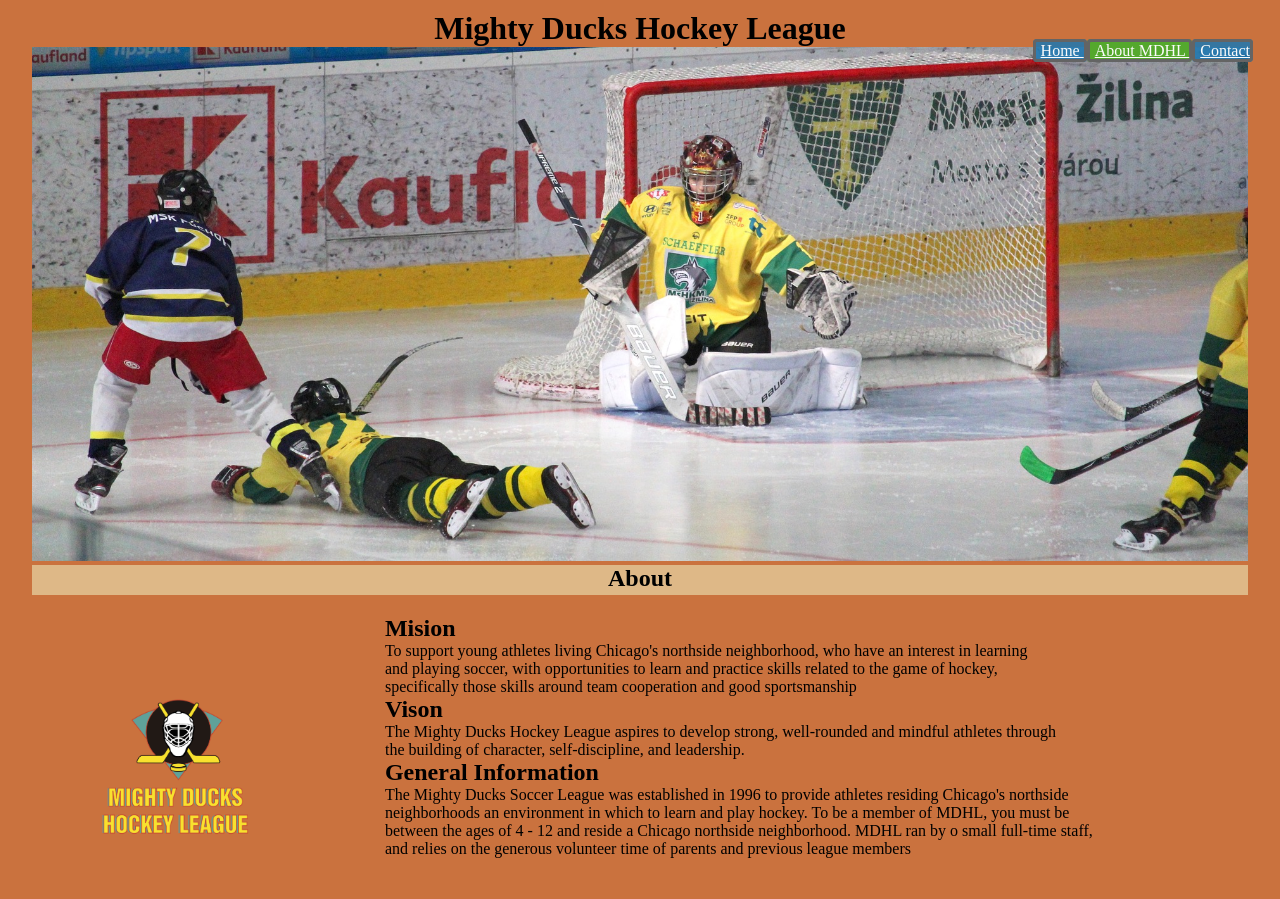
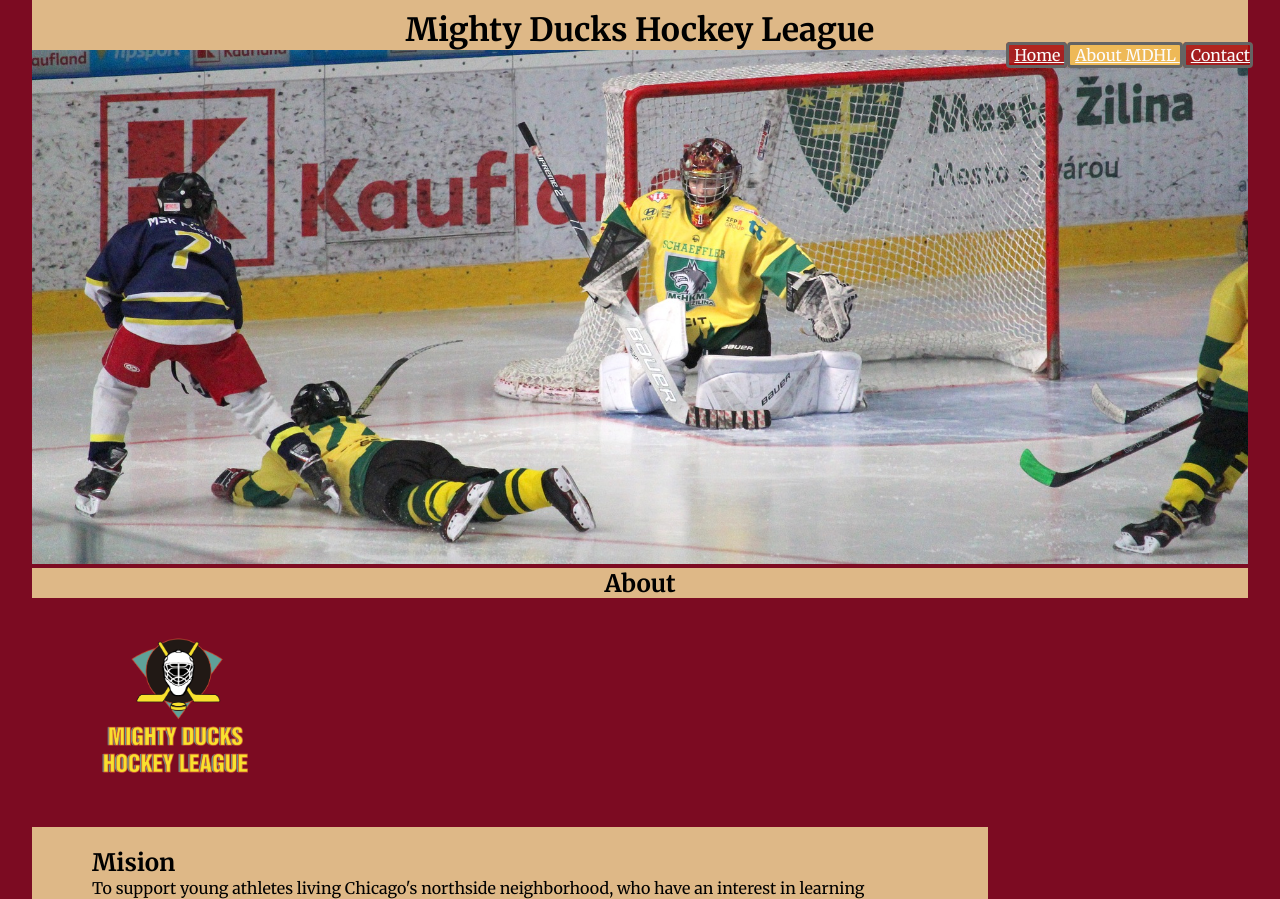
Before and after one commit to Charly7233/Mighty-ducks, a plain HTML site: page about.html in a window 1280 px wide. Shown: the top 899 px of the page. Drawn offline with Linux system fonts and the light colour scheme.

Commit message:
segunda parte del proyecto, ingreso de mi propio deiseño de la pagina, el cual no fue muy brusco ya que me gusta como la disele y jugue un poco mas con los colores de esta misma

```diff
--- a/about.html
+++ b/about.html
@@ -5,8 +5,12 @@
     <meta name="viewport" content="width=device-width, initial-scale=1.0">
     <meta name="description" content="mighty ducks proyect">
     <link rel="shortcut icon" href="./assets/image/Logo Mighty ducks-01.png" type="image/x-icon">
-    <link rel="stylesheet" href="./assets/styles/main.css">
+    <!-- <link rel="stylesheet" href="./assets/styles/main.css"> -->
+    <link rel="stylesheet" href="./assets/styles/mainpropio.css">
     <title>mighty ducks</title>
+    <link rel="preconnect" href="https://fonts.googleapis.com">
+    <link rel="preconnect" href="https://fonts.gstatic.com" crossorigin>
+    <link href="https://fonts.googleapis.com/css2?family=Merriweather:ital,opsz,wght@0,18..144,300..900;1,18..144,300..900&display=swap" rel="stylesheet">
 </head>
  <body>
        <header>
--- /dev/null
+++ b/assets/styles/mainpropio.css
@@ -0,0 +1,78 @@
+*{
+    margin: 0;
+    padding: 0;
+    box-sizing: border-box;
+    font-family: "Merriweather", serif;
+  font-optical-sizing: auto;
+  font-weight: <weight>;
+  font-style: normal;
+  font-variation-settings:
+    "wdth" 100;
+h1{
+    padding-top: 10px;
+}
+body{
+    background-color: rgb(124, 11, 34);
+    background-size: cover;
+    width: 95vw;
+    justify-self: center;
+}
+
+header h1{
+    text-align: center;
+    background-color: burlywood;
+}
+
+a {
+  border: 3px solid rgba(100, 100, 100, 1);
+  border-radius: 4px;
+  background-color: rgba(168, 10, 10, 0.84);
+  color: rgba(252, 252, 252, 1);
+  transition: box-shadow 300ms ease-out;
+  padding-left: 5px;
+}
+
+a :hover {
+  box-shadow: 8px 8px 0px 0px rgba(0, 0, 0, 0.3);
+}
+
+.banner img{
+    width: 100%;
+    height: 100%;
+}
+.banner{
+    position: relative;
+    width: 95vw;
+    justify-self: center;
+}
+.sub{
+    width: 100%;
+    background-color: burlywood;
+    height: 30px;
+    text-align: center;
+}
+nav{
+    position: absolute;
+    right: -5px;
+    top: -5px;
+
+}
+
+main{
+    display: inline-block;
+}
+
+.logo, .info, .img1{
+    display: inline-block;
+    padding-left: 60px;
+    padding-right: 60px;
+    padding-top: 20px;
+    padding-bottom: 30px;
+}
+.actual{
+    background-color: rgb(238, 185, 87);;
+}
+
+.info{
+    background-color: burlywood;
+}
```
Also changed, not shown: contact.html (+5 -1 lines), index.html (+5 -1 lines).
